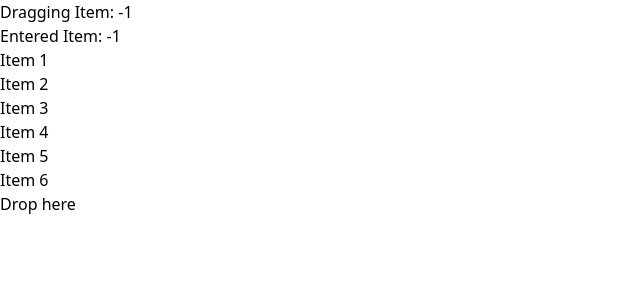
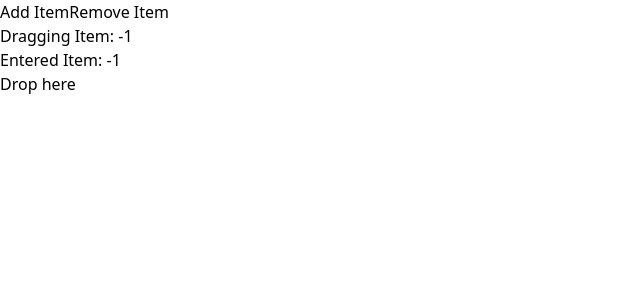
Before and after one commit to Der-Alex/vue-dragqueen, a Vue app: page / in a window 1280 px wide. Shown: the top 300 px of the page, without its empty margins (0-640 px from the left). Built offline with nearby package versions, Linux system fonts and the light colour scheme.

Commit message:
some styling for nicer testing. add and remove items.

```diff
--- a/src/App.vue
+++ b/src/App.vue
@@ -3,14 +3,17 @@ import DragItem from "@/components/DragItem.vue";
 import DropContainer from "@/components/DropContainer.vue";
 import { ref } from "vue";
 
-const items = ref([1, 2, 3, 4, 5, 6]);
+const items = ref<number[]>([]);
+const dropItems = ref<number[]>([]);
 const draggingItem = ref(-1);
 const isDragging = ref(false);
 const enteredItem = ref(-1);
 const originalIndex = ref(-1);
+const lastDraggedItem = ref(-1);
+const isTouching = ref(-1);
+
 const dragStartHandler = (evt: DragEvent, item: number, index: number) => {
   console.log("Event DRAGSTART", evt, item);
-  draggingItem.value = item;
   isDragging.value = true;
   originalIndex.value = index;
 };
@@ -33,16 +36,15 @@ const dragEnterHandler = (evt: DragEvent, item: number, index: number) => {
   originalIndex.value = index;
 };
 const dragLeaveHandler = (evt: DragEvent, item: number) => {
-  evt.preventDefault();
   console.log("Event DRAGLEAVE", evt, item);
 };
 const dragEndHandler = (evt: DragEvent) => {
-  evt.preventDefault();
+  console.log("Event DRAGEND", evt);
   isDragging.value = false;
+  lastDraggedItem.value = draggingItem.value;
   draggingItem.value = -1;
 };
 const dropHandler = (evt: DragEvent, item: number) => {
-  evt.preventDefault();
   console.log("Event DROP", evt, item);
   reorder();
   draggingItem.value = -1;
@@ -66,35 +68,107 @@ const swap = (index1: number, index2: number) => {
   items.value[index1] = items.value[index2];
   items.value[index2] = temp;
 };
+const addHandler = () => {
+  let originalOrder = [...items.value];
+  // Sortiere das items.valueay, um die größte vorhandene Zahl leicht zu finden
+  items.value.sort((a, b) => a - b);
+
+  // Starte bei 1 und suche die nächste fehlende positive Zahl
+  let nextPositive = 1;
+
+  for (let num of items.value) {
+    if (num < nextPositive) {
+      // Überspringe Zahlen, die kleiner als die gesuchte sind
+      continue;
+    } else if (num === nextPositive) {
+      // Wenn die Zahl im items.valueay der gesuchten entspricht, erhöhe nextPositive
+      nextPositive++;
+    } else {
+      // Wenn wir eine Lücke finden, können wir abbrechen, da nextPositive die gesuchte Zahl ist
+      break;
+    }
+  }
+
+  // Füge die nächste positive Zahl hinzu
+  originalOrder.push(nextPositive);
+  items.value = [...originalOrder];
+};
+const removeHandler = () => {
+  if (items.value.length === 1) {
+    items.value = [];
+  } else {
+    items.value.pop();
+  }
+};
+
+const dropHandlerDropContainer = (evt: DragEvent) => {
+  evt.preventDefault();
+  dropItems.value.push(lastDraggedItem.value);
+};
+const pointerDownHandler = (evt: PointerEvent, item: number) => {
+  console.log("Event POINTERDOWN", evt.type, isTouching.value);
+  draggingItem.value = item;
+  isTouching.value = item;
+  console.log("touchy", isTouching.value);
+};
+const pointerUpHandler = (evt: PointerEvent) => {
+  console.log("Event POINTERUP", evt.type, isTouching.value);
+  isTouching.value = -1;
+  console.log("touchy", isTouching.value);
+};
+
+window.addEventListener("pointerup", pointerUpHandler);
 </script>
 
 <template>
   <div class="grid grid-cols-2 w-full h-svh">
     <DropContainer
       class="drag-items w-full h-full bg-gray-400 flex flex-col gap-2 p-4">
+      <div class="buttons">
+        <button
+          class="w-24 border border-gray-500 bg-gray-300"
+          @click="addHandler">
+          Add Item</button
+        ><button
+          class="w-32 border border-gray-500 bg-gray-300"
+          @click="removeHandler">
+          Remove Item
+        </button>
+      </div>
       <p>Dragging Item: {{ draggingItem }}</p>
       <p>Entered Item: {{ enteredItem }}</p>
       <TransitionGroup name="fade">
         <DragItem
-          :class="{
-            'bg-red-300': item === draggingItem,
-          }"
           @dragstart="(evt: DragEvent) => dragStartHandler(evt, item, index)"
           @dragenter="(evt: DragEvent) => dragEnterHandler(evt, item, index)"
           @dragover.stop
           @dragleave="(evt: DragEvent) => dragLeaveHandler(evt, item)"
           @dragend="dragEndHandler"
           @drop="(evt: DragEvent) => dropHandler(evt, item)"
+          @pointerdown="(evt: PointerEvent) => pointerDownHandler(evt, item)"
           v-for="(item, index) in items"
           :key="item"
-          class="border border-gray-500/50 p-4">
+          class="rounded-md border border-gray-500/50 p-4 cursor-grab"
+          :class="{
+            'bg-red-300': item === draggingItem,
+            'bg-gray-100 shadow-sm': item !== draggingItem,
+            'rotate-[1deg] shadow-lg cursor-grabbing':
+              item === isTouching && draggingItem > -1,
+          }">
           <p class="pointer-events-none">Item {{ item }}</p>
         </DragItem>
       </TransitionGroup>
     </DropContainer>
 
-    <DropContainer class="w-full h-full bg-gray-500">
+    <DropContainer
+      class="w-full h-full bg-gray-500"
+      @drop="(evt: DragEvent) => dropHandlerDropContainer(evt)">
       <p class="text-center text-gray-600">Drop here</p>
+      <DragItem
+        v-for="item of dropItems"
+        :key="item">
+        <p>{{ item }}</p></DragItem
+      >
     </DropContainer>
   </div>
 </template>
@@ -103,7 +177,8 @@ const swap = (index1: number, index2: number) => {
 .fade-move,
 .fade-enter-active,
 .fade-leave-active {
-  transition: transform 0.2s cubic-bezier(0.55, 0, 0.1, 1);
+  transition: transform 0.2s cubic-bezier(0.55, 0, 0.1, 1),
+    box-shadow 0.2s cubic-bezier(0.55, 0, 0.1, 1);
 }
 
 /* 2. declare enter from and leave to state */
```
